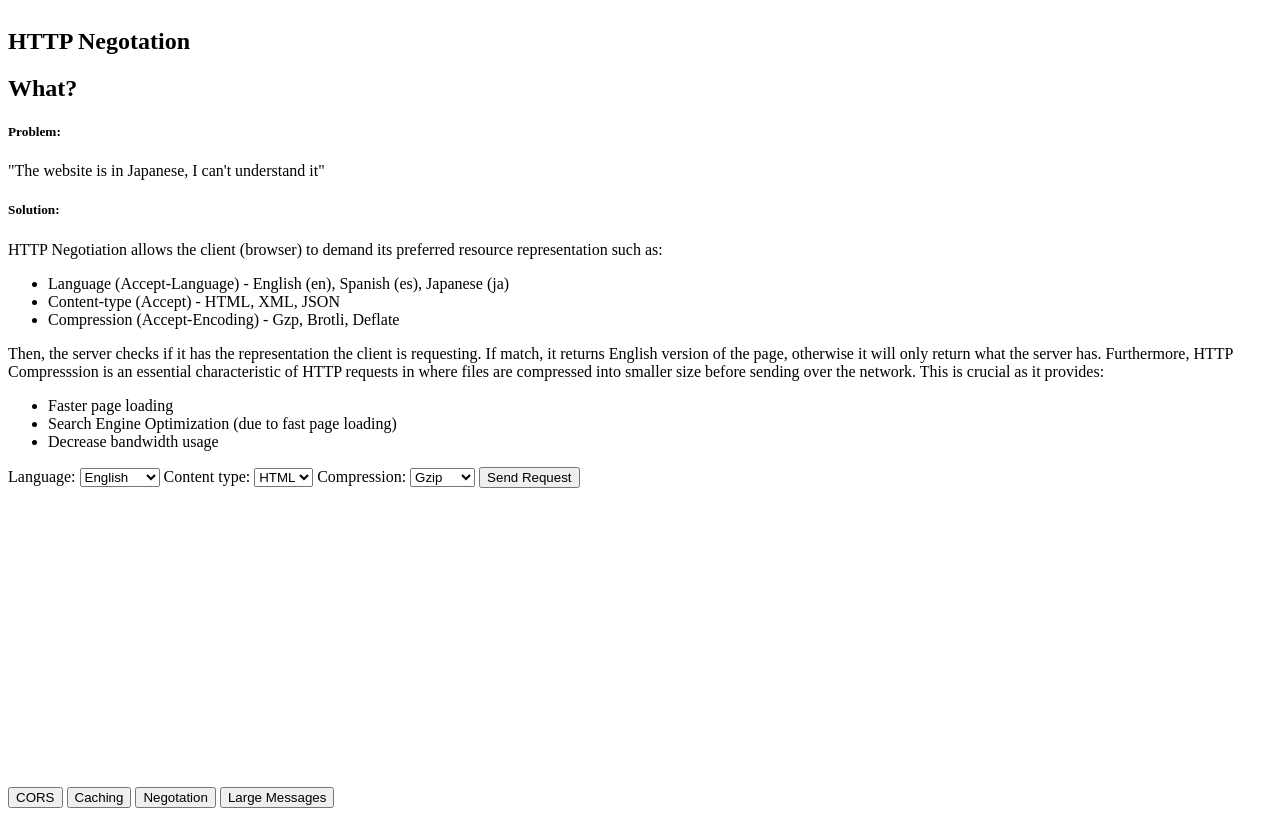
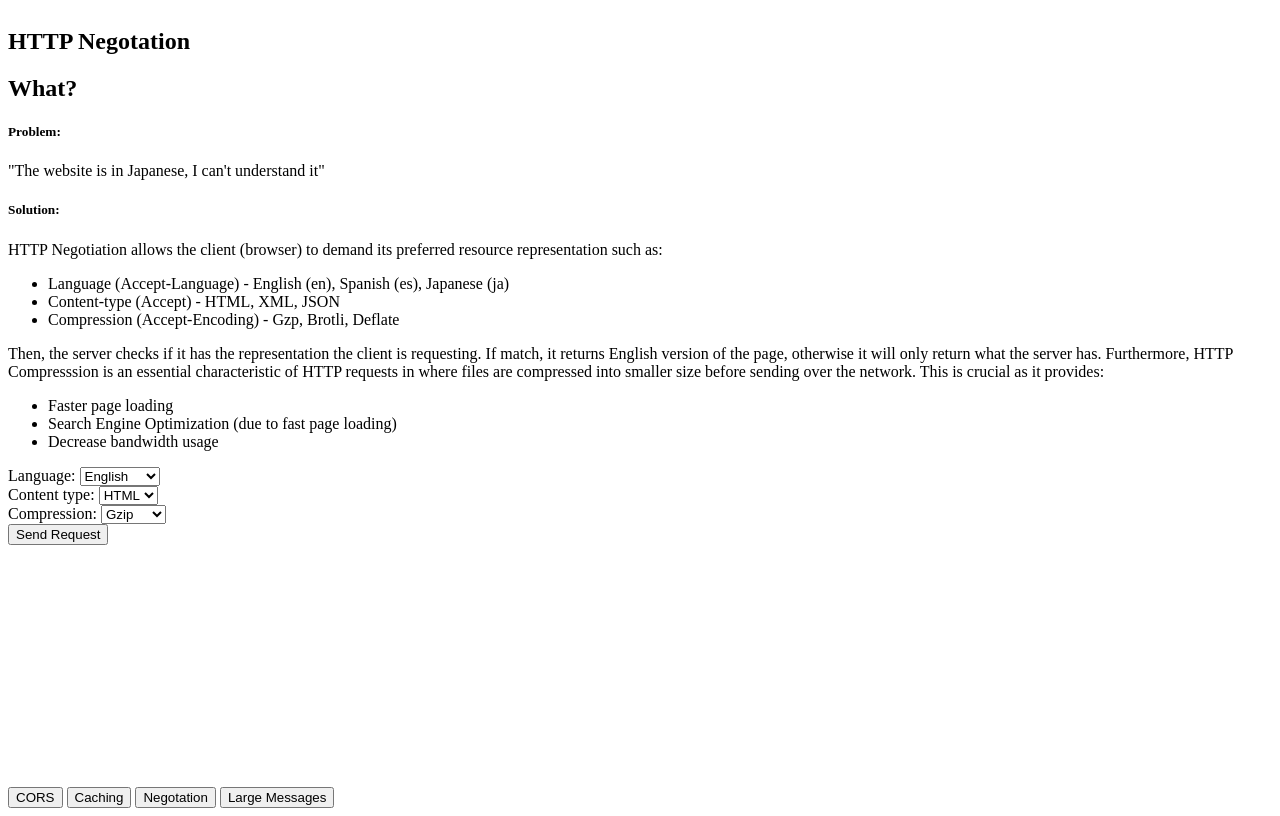
Before and after one commit to Bri-5107/learnWebDev, a website: page how-does-web-work/http_request/negotiate.html in a window 1280 px wide. Drawn offline with Linux system fonts and the light colour scheme.

Commit message:
style: new css break line implementation

```diff
--- a/how-does-web-work/http_request/style.css
+++ b/how-does-web-work/http_request/style.css
@@ -1,5 +1,6 @@
-p span {
-    display: block;
+span::after {
+   content: "\A";
+   white-space: pre;
 }
 
 /* Extend the page/viewport vertically with flexible formatting */
```
